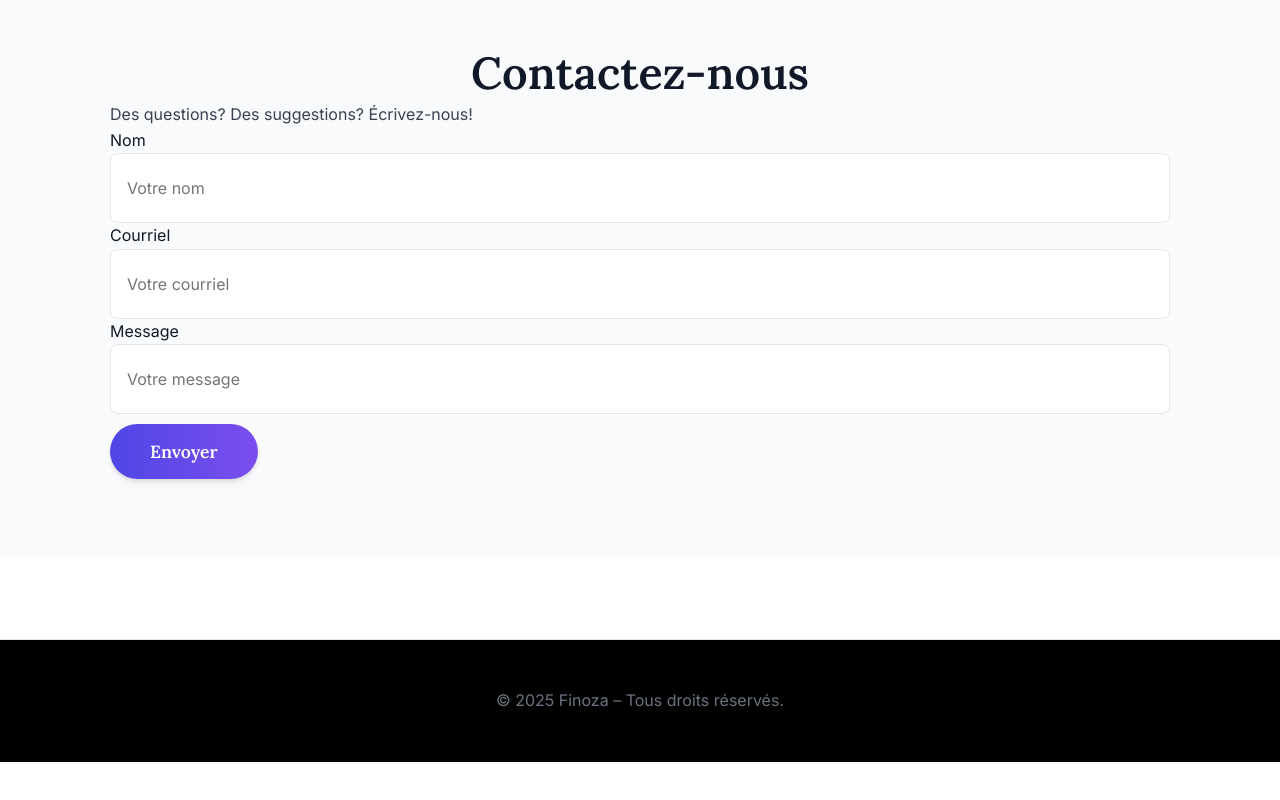
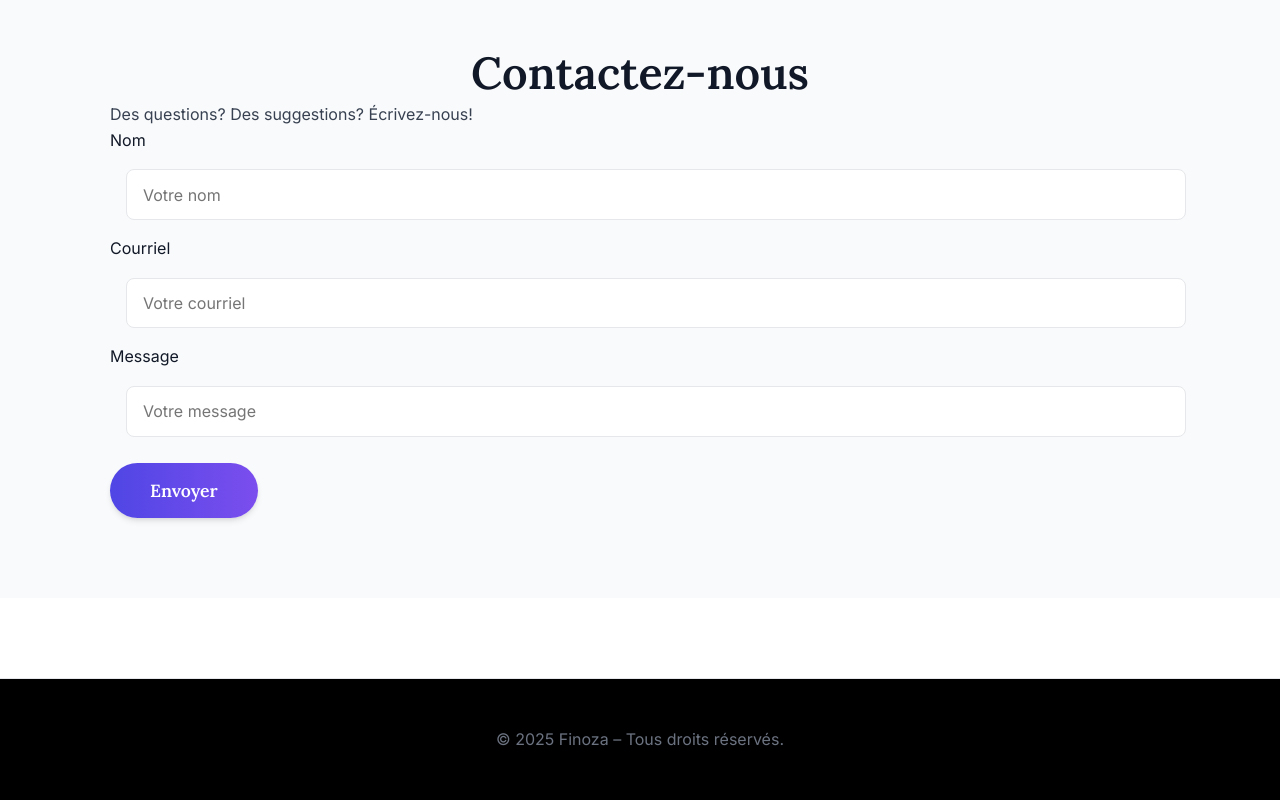
Before and after one commit to qcjoker3/qcjoker3.github.io, a plain HTML site: page index.html in a window 1280 px wide. Shown: the part 2095-2895 px from the top of the page. Before the commit the page ends 2857 px from the top, so only its background shows below. Drawn offline with Linux system fonts and the light colour scheme.

Commit message:
Update style.css

```diff
--- a/style.css
+++ b/style.css
@@ -216,12 +216,13 @@ header.container { /* Pour les autres pages */
 /* --- Formulaires --- */
 .form-group label { color: var(--heading-color); }
 .form-group input, .form-group select {
-    width: 100%; padding: 1.5rem 1rem; border: 1px solid var(--border-color);
+    width: 100%; padding: 0.9rem 1rem; margin: 1rem; border: 1px solid var(--border-color);
     border-radius: 8px; font-size: 1rem; font-family: var(--font-body);
     background-color: var(--bg-color); color: var(--text-color);
     transition: border-color 0.2s, box-shadow 0.2s;
 }
-.form-group input:focus, .form-group select:focus {
+.form-group input:focus,
+.form-group select:focus {
     outline: none; border-color: var(--primary-color); box-shadow: var(--shadow-focus-ring);
 }
 
```
